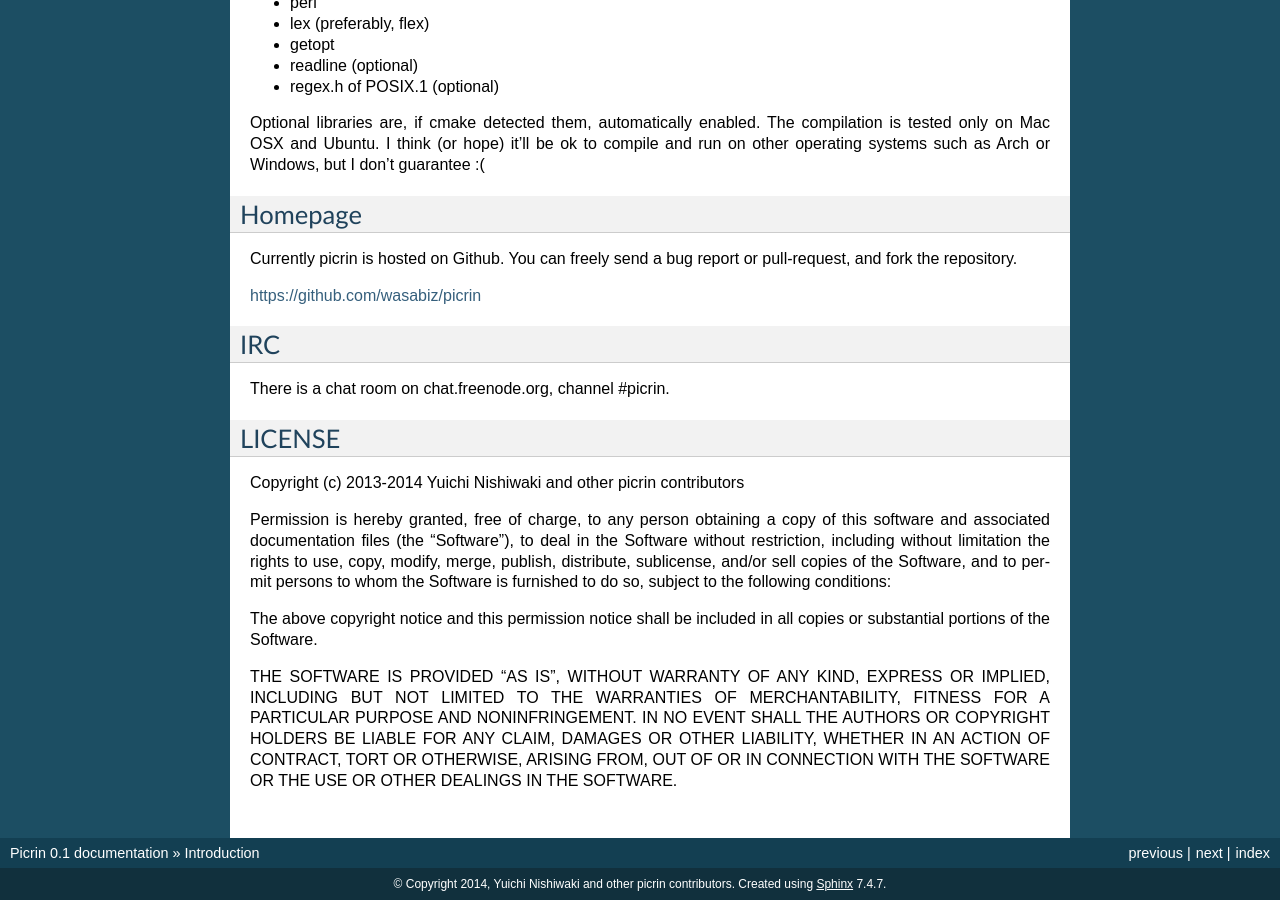
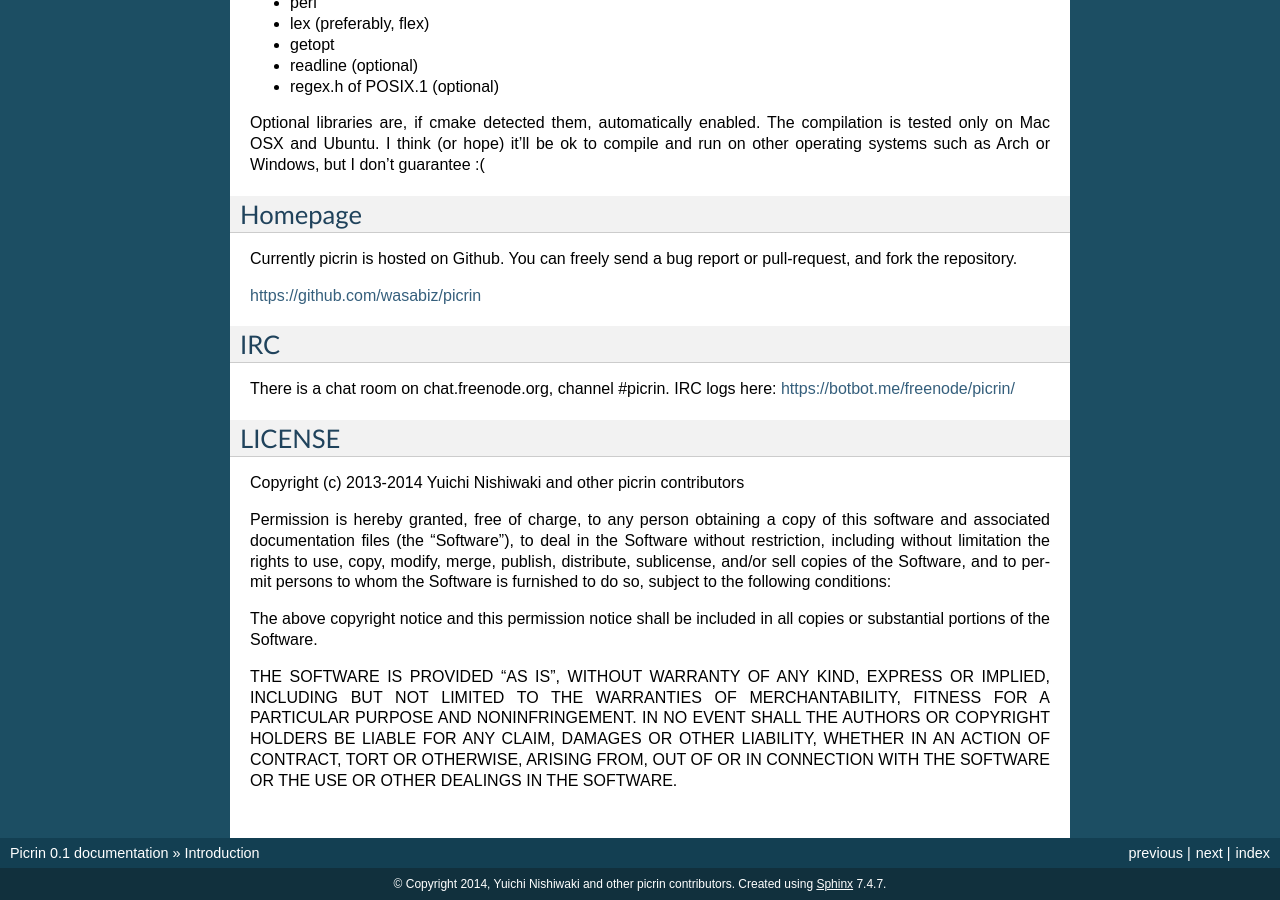
Before and after one commit to picrin-scheme/picrin, a Sphinx documentation site: the page built from docs/intro.rst, in a window 1280 px wide and 900 px high, scrolled down 1388 px. Built offline with Sphinx 7.4.7, drawn with Linux system fonts in a browser that asks for light colours.

Commit message:
add reference to botbot.me

```diff
--- a/docs/intro.rst
+++ b/docs/intro.rst
@@ -80,7 +80,7 @@ https://github.com/wasabiz/picrin
 IRC
 ---
 
-There is a chat room on chat.freenode.org, channel #picrin.
+There is a chat room on chat.freenode.org, channel #picrin. IRC logs here: https://botbot.me/freenode/picrin/
 
 LICENSE
 -------
```
Also changed, not shown: README.md (+1 -1 lines).
